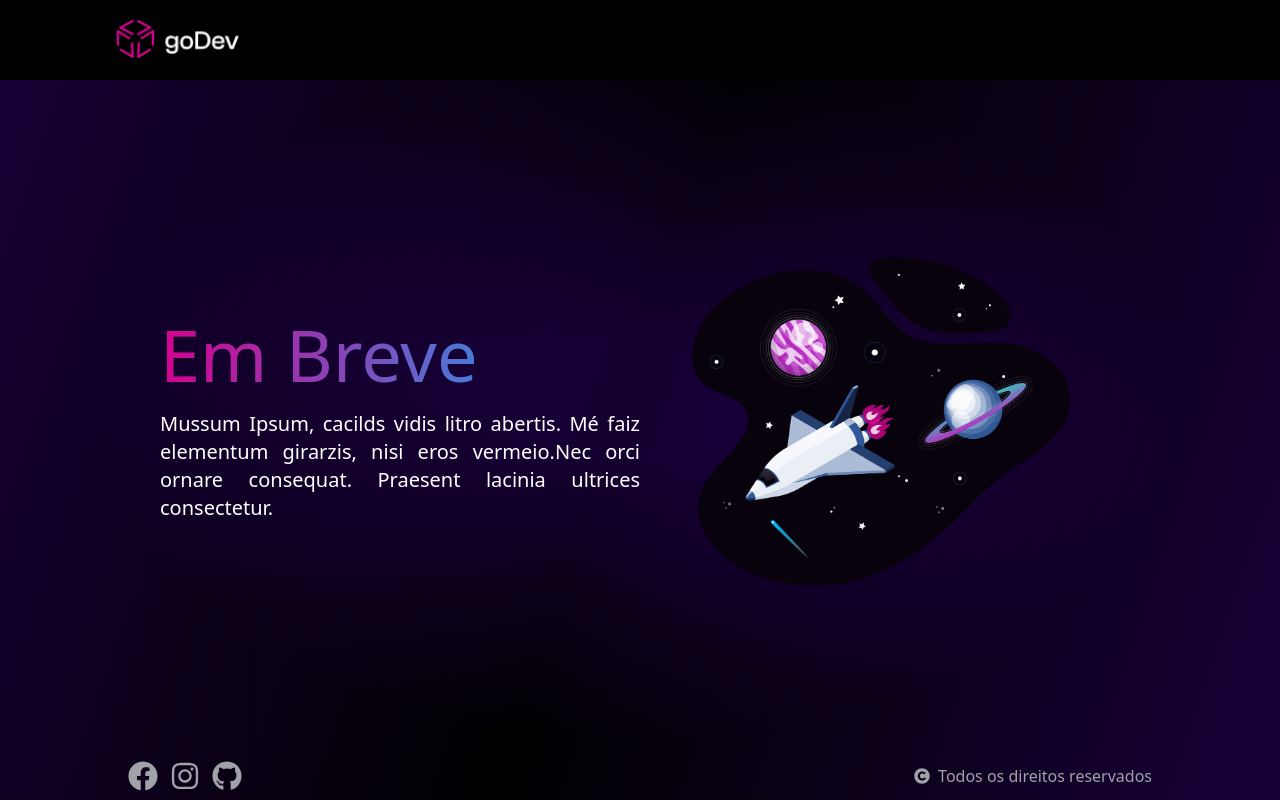
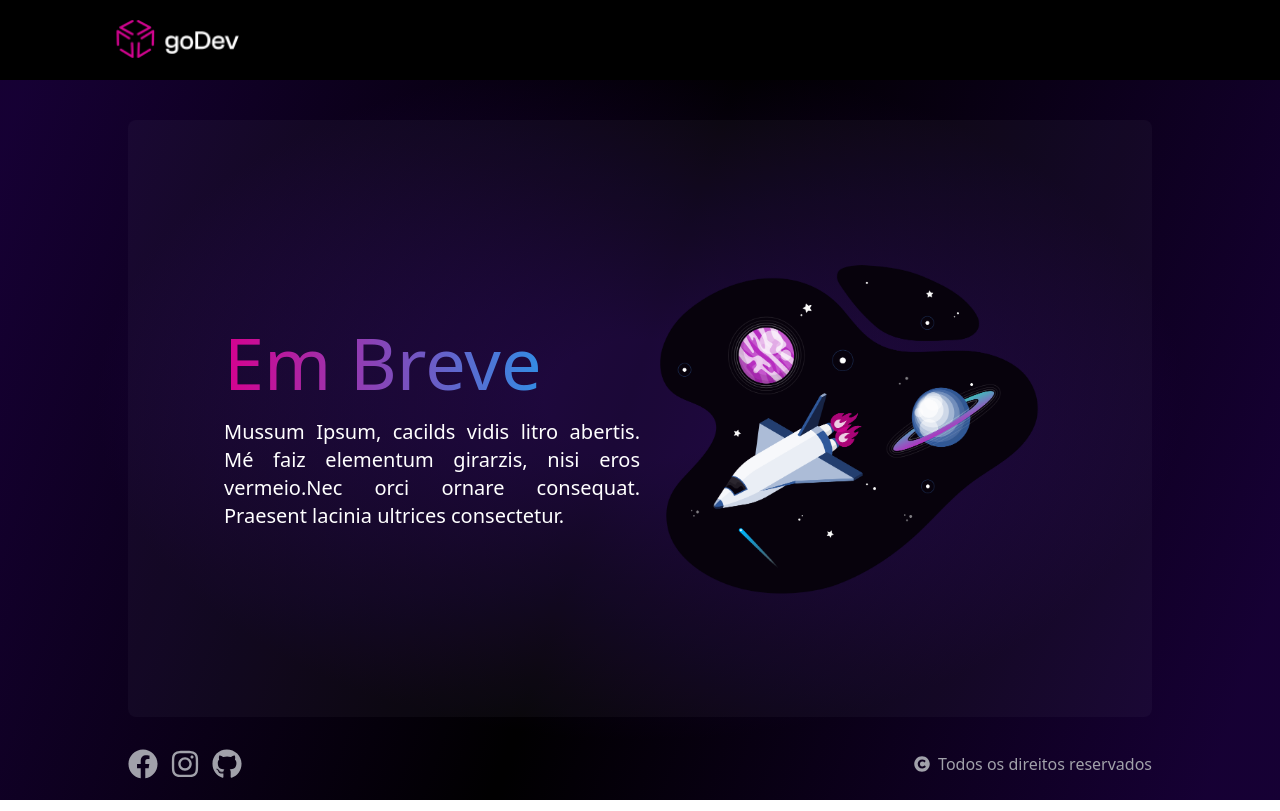
Before and after one commit to GuilhermeSegattoo/inforGerencial-landpage, a Next.js app: page / in a window 1280 px wide. Built offline with nearby package versions, Linux system fonts and the light colour scheme.

Commit message:
fix,. layout

```diff
--- a/pages/Components/Footer/index.jsx
+++ b/pages/Components/Footer/index.jsx
@@ -2,7 +2,7 @@ import {FaFacebook,FaInstagram,FaGithub,FaCopyright} from 'react-icons/fa'
 
 export const Footer = () => {
     return(
-        <div className="relative py-5 px-10 md:px-16 lg:px-32 flex flex-col items-center md:flex-row gap-2 text-white justify-between mb-4 flex-shrink-0 ">
+        <div className="relative py-5 pt-8 px-10 md:px-16 lg:px-32 flex flex-col items-center md:flex-row gap-2 text-white justify-between mb-4 flex-shrink-0 ">
             <div className='flex items-center gap-3'>
                 <FaFacebook className="text-2xl lg:text-3xl text-zinc-400"/>
                 <FaInstagram className="text-2xl lg:text-3xl text-zinc-400"/>
--- a/pages/index.tsx
+++ b/pages/index.tsx
@@ -16,7 +16,8 @@ const Home: NextPage = () => {
       <main >
         <div className="bg-primaryGradient h-screen flex flex-col">
           <Header />
-          <div className="relative grid mx-16 my-5 lg:grid-cols-2 lg:mx-40 lg:my-32 items-center text-white  justify-between">
+          <div className="relative grid px-16 py-5 lg:grid-cols-2 lg:px-24 lg:py-24 lg:mx-32 lg:mt-10 items-center text-white justify-between
+            bg-zinc-400/5 rounded-lg">
             <div className="flex-initial order-last md:order-none">
               <h1 className="bg-textGradient text-5xl md:text-6xl lg:text-7xl text-clip
               text-center md:text-justify
```
